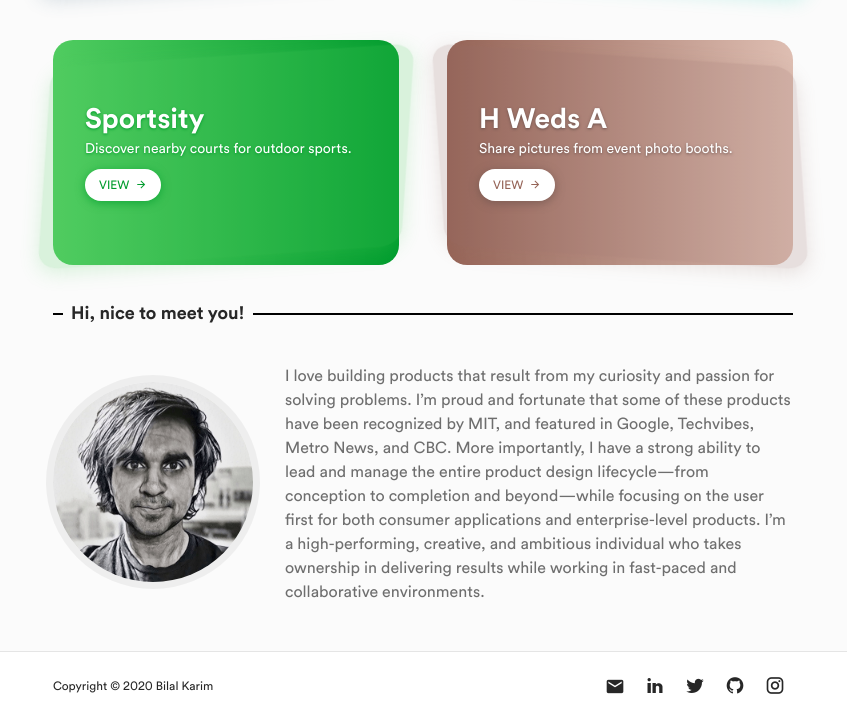
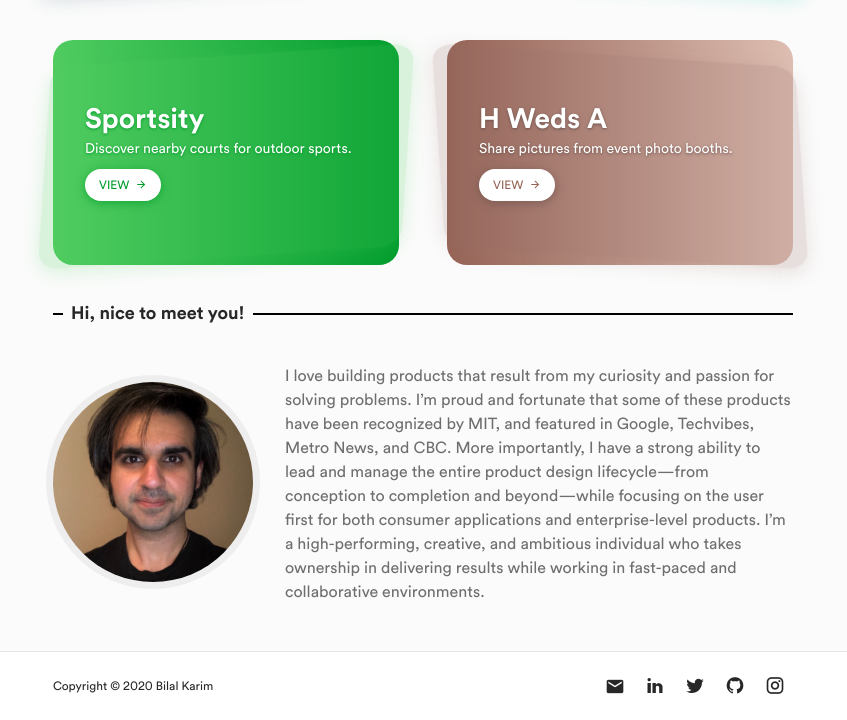
Before and after one commit to bilal-karim/bilalkarim, a website: page index.html in a window 1280 px wide. Shown: the part 784-1504 px from the top of the page, without its empty margins (217-1064 px from the left). Drawn offline with Linux system fonts and the light colour scheme; files whose address does not match are found by name.

Commit message:
Updated profile picture

```diff
--- a/index.html
+++ b/index.html
@@ -184,7 +184,7 @@
     </div>
     <div id="about" class="unit full add-bottom-padding flex mobile-wrap align-vertically wrapper">
         <div class="profile-pic">
-            <img src="img/bilal-karim-art.png" alt="Bilal Karim">
+            <img src="img/bilal-karim.jpg" alt="Bilal Karim">
         </div>
         <div class="profile-summary">
             <p>I love building products that result from my curiosity and passion for solving problems. I’m proud and fortunate that some of these products have been recognized by MIT, and featured in Google, Techvibes, Metro News, and CBC. More importantly, I have a strong ability to lead and manage the entire product design lifecycle&mdash;from conception to completion and beyond&mdash;while focusing on the user first for both consumer applications and enterprise-level products. I’m a high-performing, creative, and ambitious individual who takes ownership in delivering results while working in fast-paced and collaborative environments.</p>
```
Also changed, not shown: img/bilal-karim.jpg (added), img/bilal-karim.png (deleted).
